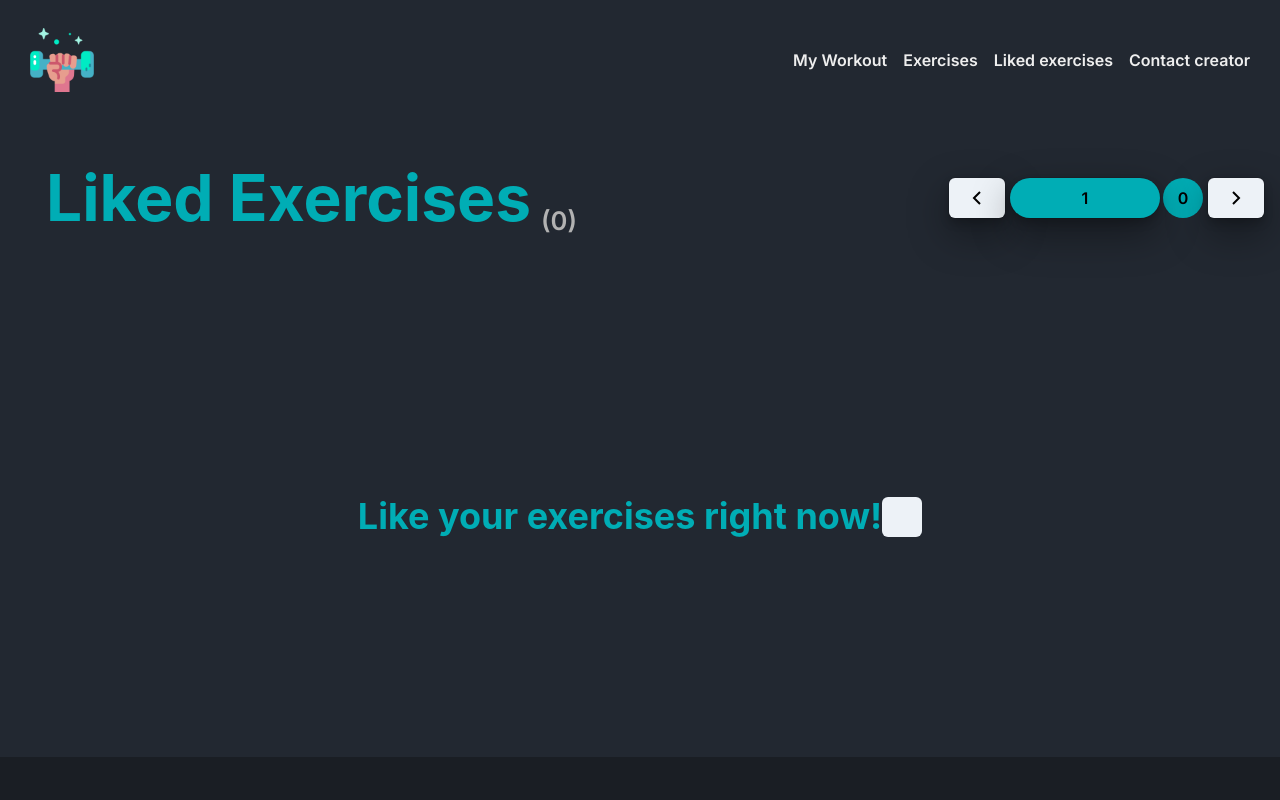
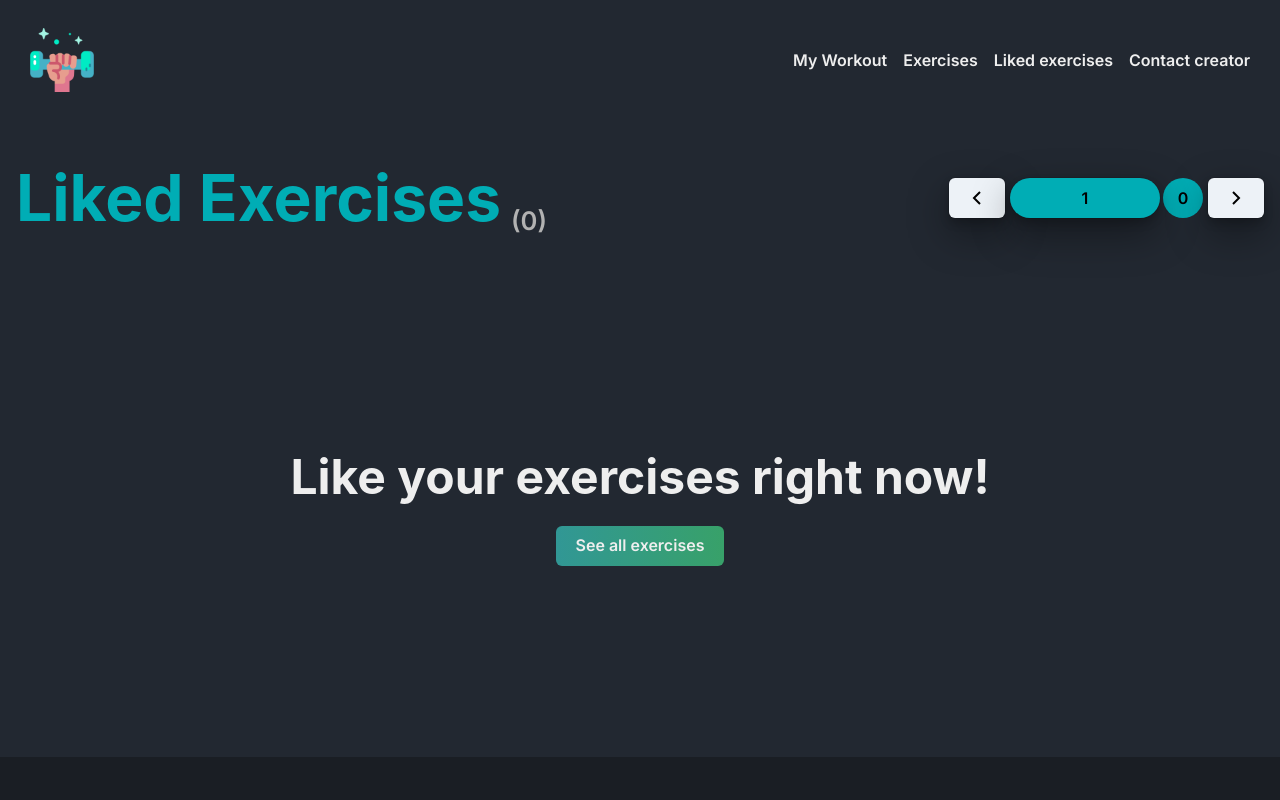
Before and after one commit to Andrevlopess/gymApp, a React (Create React App) app: page /likedExercises in a window 1280 px wide. Shown: the top 800 px of the page. Built offline with nearby package versions, Linux system fonts and the light colour scheme.

Commit message:
gym nation

```diff
--- a/src/Components/Cards/LikedExCard.jsx
+++ b/src/Components/Cards/LikedExCard.jsx
@@ -49,6 +49,7 @@ const LikedExCard = ({ exercise, upPage }) => {
                             </Box>
                         </Flex>
 
+                        <Box mt='10px' p='10px' borderRadius='5px' bgColor='homeDistactBg'>
                             <Text color='grey' display='flex' my='10px'>
                                 Muscle target:
                                 <Text color='textContrast' ml='6px'>{`${exercise.target[0].toUpperCase() + exercise.target.substring(1)}`}</Text>
@@ -61,6 +62,8 @@ const LikedExCard = ({ exercise, upPage }) => {
                                 Equipment:
                                 <Text color='textContrast' ml='6px'>{`${exercise.equipment[0].toUpperCase() + exercise.equipment.substring(1)}`}</Text>
                             </Text>
+                        </Box>
+
                     </CardBody>
 
                     <CardFooter>
--- a/src/Components/DrawerHome.jsx
+++ b/src/Components/DrawerHome.jsx
@@ -45,24 +45,27 @@ const DrawerHome = () => {
 
           <DrawerBody>
             <VStack
-              spacing='1em'
+              spacing='2em'
               display='flex'
               justifyContent='flex-start'
               align='flex-start'
               mt='30px'
               fontSize='lg'>
-              <Box onClick={onClose} >
+              <Box onClick={onClose} bgColor='homeDistactBg' p='15px' borderRadius='5px' w='100%'>
                 <Link to="/workoutPlan">My workout</Link>
               </Box>
-              <Box onClick={onClose} >
+              <Box onClick={onClose} bgColor='homeDistactBg' p='15px' borderRadius='5px' w='100%'>
                 <Link to="/exercisesExamples">Exercises</Link>
+              </Box>
+              <Box onClick={onClose} bgColor='homeDistactBg' p='15px' borderRadius='5px' w='100%'>
+                <Link to="/likedExercises">Liked Exercises</Link>
               </Box>
 
             </VStack>
 
           </DrawerBody>
           <DrawerFooter display='flex' justifyContent='flex-start'>
-            <Box onClick={onClose} my='18px'>
+            <Box onClick={onClose} my='18px' bgColor='homeDistactBg' p='15px' borderRadius='5px' w='100%'>
               <Link to="/contactCreator">Contact creator</Link>
             </Box>
           </DrawerFooter>
--- a/src/Pages/ExercicesExemples.jsx
+++ b/src/Pages/ExercicesExemples.jsx
@@ -6,8 +6,7 @@ import ExerciseCard from '../Components/Cards/ExerciseCard'
 import Pagination from '../Components/Pagination'
 import { ExercisesContext } from '../Contexts/ExercicesContext'
 import { FilterContext } from '../Contexts/FilterContext'
-import PropagateLoader from "react-spinners/PropagateLoader";
-import AddExToWorkout from '../Components/modals/AddToWorkout'
+
 
 const ExercicesExemples = () => {
 
@@ -38,8 +37,6 @@ const ExercicesExemples = () => {
         setCurrentPage(1)
         setExPerPage(8)
     }
-
-
 
     return (
         <Container
@@ -109,26 +106,24 @@ const ExercicesExemples = () => {
                             currPage={currentPage} />
                     </Flex>
 
+                    {currentEx &&
                         <SimpleGrid minChildWidth='300px' spacing='10px' >
-                        {currentEx.length ?
+                            {
                                 currentEx.map((Ex) => {
                                     return (
-                                    <ExerciseCard exercise={Ex} key={Ex.id}/>
+                                        <ExerciseCard exercise={Ex} key={Ex.id} />
                                     )
                                 })
-                            :
+                            }
+
+                        </SimpleGrid>
+                    }
+                    {!currentEx.length &&
                         <Flex justifyContent='center' alignItems='center' h='40vh'>
-                                <PropagateLoader
-                                    color='#00ADB5'
-                                    loading={true}
-                                    size={25}
-                                    aria-label="Loading Spinner"
-                                    data-testid="loader"
-                                />
-                            </Flex>
-                        }
-                    </SimpleGrid>
+                            <Heading color='textContrast'>{`Sorry, we don't have "${title}" yet.`}</Heading>
+                        </Flex>}
 
+                    {!!currentEx.length &&
                         <Show breakpoint='(max-width: 500px)'>
                             <Flex justifyContent='center' mt='30px' >
                                 <Pagination totalEx={searchedEx ? searchedEx.length : allExercises.length}
@@ -137,7 +132,8 @@ const ExercicesExemples = () => {
                                     currPage={currentPage} />
                             </Flex>
 
-                    </Show>
+                        </Show>}
+
                 </Box>
             </Box>
         </Container>
--- a/src/Pages/Home.jsx
+++ b/src/Pages/Home.jsx
@@ -4,7 +4,6 @@ import { useContext } from 'react'
 import { HiArrowNarrowRight } from 'react-icons/hi'
 import { ExercisesContext } from '../Contexts/ExercicesContext'
 import dumbell from '../Icons/dumbell.png'
-import gym from '../Icons/gym.png'
 import { useNavigate } from 'react-router-dom'
 import HomeExSlider from '../Components/HomeExSlider'
 
--- a/src/Pages/LikedExercises.jsx
+++ b/src/Pages/LikedExercises.jsx
@@ -1,4 +1,4 @@
-import { Box, Button, Center, Container, Flex, Heading, Link, SimpleGrid, Spacer, Text, Wrap, WrapItem } from '@chakra-ui/react'
+import { Box, Button, Center, Container, Flex, Heading, Link, Show, SimpleGrid, Spacer, Text, Wrap, WrapItem } from '@chakra-ui/react'
 import React from 'react'
 import { useState } from 'react'
 import { useEffect } from 'react'
@@ -35,14 +35,16 @@ const LikedExercises = () => {
 
   return (
     <Container maxW='none' w='100%' bgColor='layoutBg'>
-      <Flex py='30px' ml='30px' alignItems='center'>
+      <Flex py='30px' alignItems='center' flexWrap='wrap' justifyContent='center' w='100%'>
         <Heading as='h1' fontSize='4em' color='textDistact' display='flex' alignItems='flex-end' my='10px'>
           Liked Exercises
           <Text fontSize='40%' color='grey' ml='10px'>
             {`(${likedList.length})`}
           </Text>
         </Heading>
-        <Spacer />
+        <Show breakpoint='(min-width: 500px)'>
+          <Spacer />
+        </Show>
         <Pagination
           totalEx={likedList.length}
           exPerPage={exPerPage}
@@ -62,13 +64,21 @@ const LikedExercises = () => {
           })
         }
         {!currentEx.length &&
-          <Center w='100%' h='60vh'>
-            <Heading color='textDistact' display='flex' alignItems='center'>
+          <Flex w='100%' h='60vh' flexDirection='column' justifyContent='center' alignItems='center'>
+            <Heading fontSize='3em' color='textContrast' display='flex' alignItems='center'>
               Like your exercises right now!
-              <Button onClick={() => navigate('/exercisesExamples')}></Button>
+            </Heading>
+            <Button onClick={() => navigate('/exercisesExamples')}
+              color='textContrast'
+              px='20px'
+              my='20px'
+              bgGradient='linear(to-r, teal.500, green.500)'
+              _hover={'none'}
+              _active={'none'}
 
-            </Heading>
-          </Center>
+            >
+              See all exercises</Button>
+          </Flex>
         }
 
       </Flex>
--- a/src/Pages/WorkoutPlan.jsx
+++ b/src/Pages/WorkoutPlan.jsx
@@ -1,7 +1,6 @@
 import { Box, Button, Container, Flex, Heading, Show, Spacer, Text } from '@chakra-ui/react'
 import React from 'react'
 import { useContext } from 'react'
-import { toast } from 'react-hot-toast'
 import { Link } from 'react-router-dom'
 import WorkoutList from '../Components/WorkoutList'
 import { ExercisesContext } from '../Contexts/ExercicesContext'
```
Lines whose indentation alone changed are shown as unchanged.
